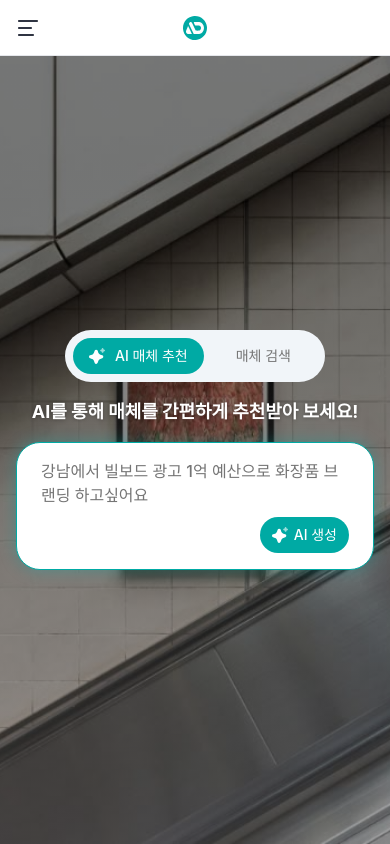
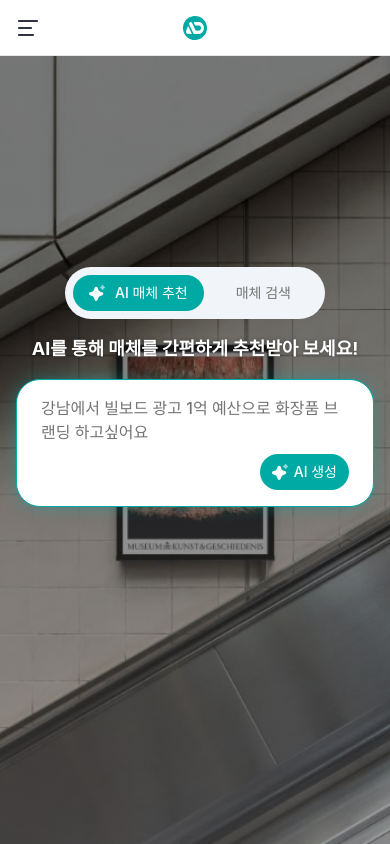
Before and after one commit to azzaraq-creator/admix, a Next.js app in the folder frontend/: page / in a window 390 px wide. Built offline with nearby package versions, Linux system fonts and the light colour scheme; no server answers; a web font is replaced by a local one.

Commit message:
style: 홈 모바일 콘텐츠 위치 상향(pt-25vh)
모바일에서 justify-center → justify-start + pt-[25vh]로 변경해
콘텐츠를 위로 올림. 데스크탑은 sm:pt-[35vh] 유지.

Co-Authored-By: Claude Opus 4.8 <noreply@anthropic.com>

```diff
--- a/frontend/app/(client)/(main)/_components/HomeContent.tsx
+++ b/frontend/app/(client)/(main)/_components/HomeContent.tsx
@@ -10,7 +10,7 @@ export function HomeContent() {
   const [mode, setMode] = useState<Mode>("ai");
 
   return (
-    <div className="relative z-10 flex h-full w-full flex-col items-center justify-center gap-[16px] px-[16px] sm:justify-start sm:gap-[24px] sm:px-0 sm:pt-[35vh]">
+    <div className="relative z-10 flex h-full w-full flex-col items-center justify-start gap-[16px] px-[16px] pt-[25vh] sm:gap-[24px] sm:px-0 sm:pt-[35vh]">
       <ModeToggle
         value={mode}
         onChange={setMode}
```
